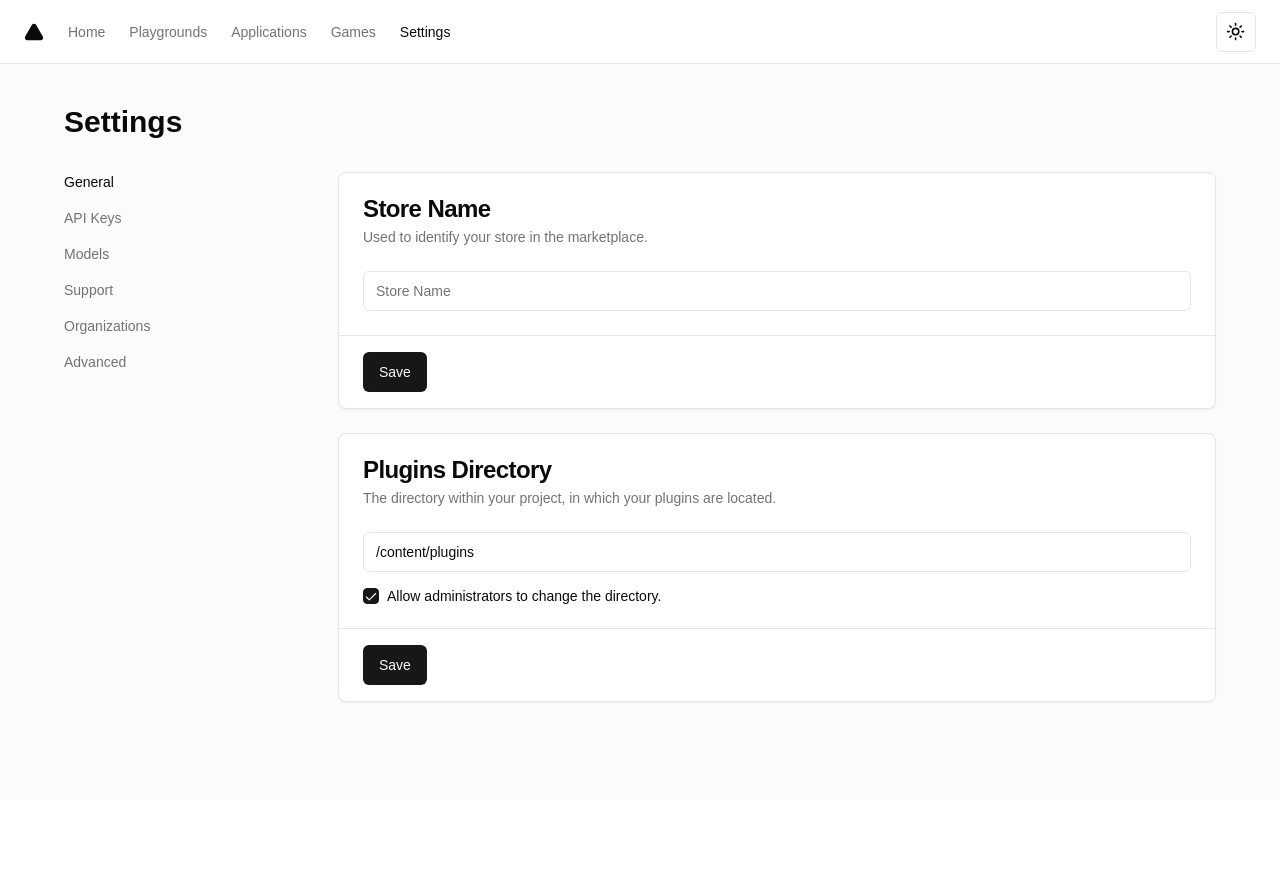
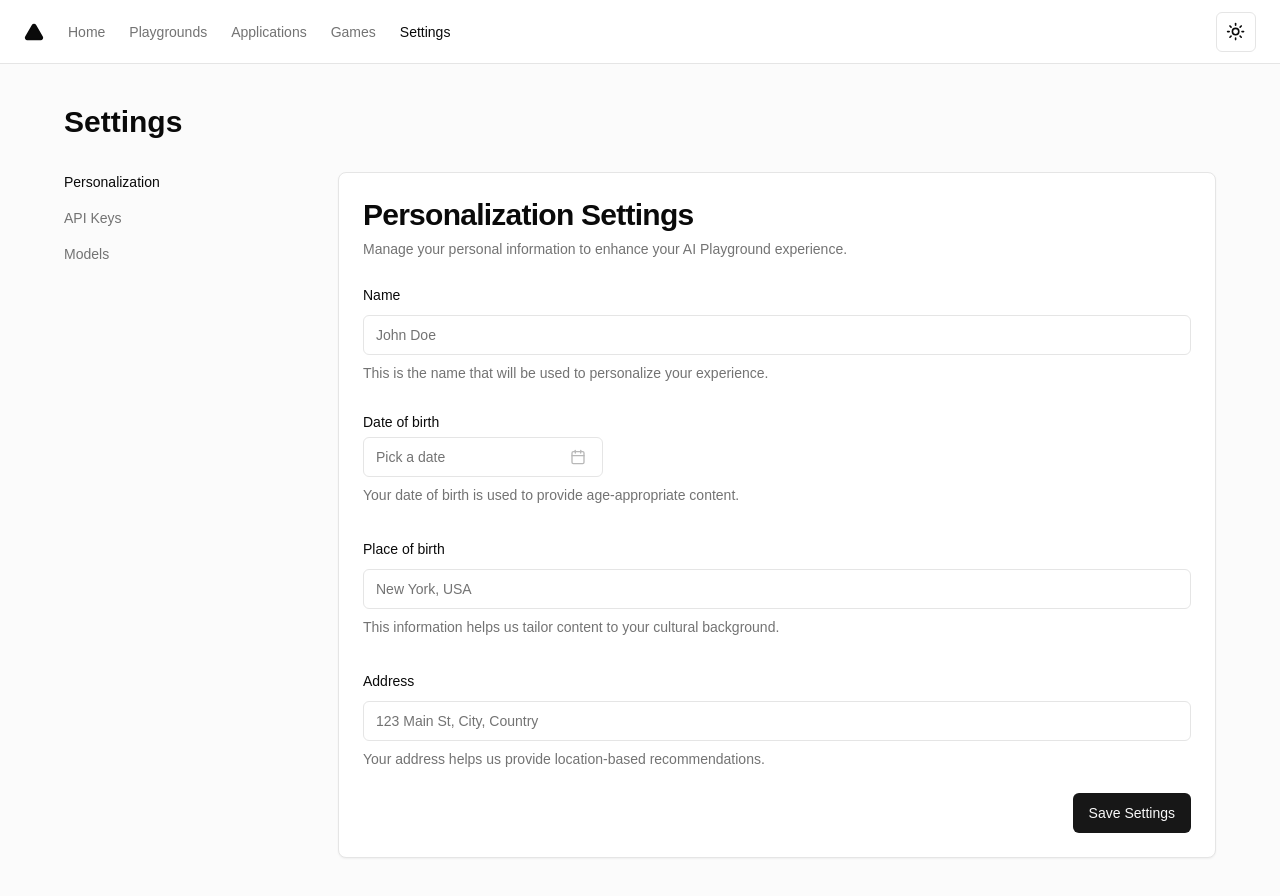
Before and after one commit to nnance/definitive-ai-playground, a Next.js app: page /settings in a window 1280 px wide. Before the commit the page ends 800 px from the top, so only its background shows below. Built offline with nearby package versions, Linux system fonts and the light colour scheme.

Commit message:
personalization settings page

```diff
--- a/app/settings/apikeys/page.tsx
+++ b/app/settings/apikeys/page.tsx
@@ -47,9 +47,9 @@
   return (
     <Card x-chunk="dashboard-04-chunk-1">
       <CardHeader>
-        <CardTitle>AI Platform Settings</CardTitle>
+        <CardTitle>Provider Settings</CardTitle>
         <CardDescription>
-          Enter your API keys for each supported AI platform.
+          Enter your API keys for each supported AI provider.
         </CardDescription>
       </CardHeader>
       <form onSubmit={handleSave}>
--- a/app/settings/layout.tsx
+++ b/app/settings/layout.tsx
@@ -12,12 +12,9 @@
   const pathname = usePathname();
 
   const navItems = [
-    { name: "General", href: "/settings" },
+    { name: "Personalization", href: "/settings" },
     { name: "API Keys", href: "/settings/apikeys" },
     { name: "Models", href: "/settings/models" },
-    { name: "Support", href: "/settings/support" },
-    { name: "Organizations", href: "/settings/organizations" },
-    { name: "Advanced", href: "/settings/advanced" },
   ];
 
   return (
--- a/app/settings/models/page.tsx
+++ b/app/settings/models/page.tsx
@@ -219,7 +219,7 @@
       <form onSubmit={form.handleSubmit(onSubmit)} className="space-y-6">
         <Card>
           <CardHeader>
-            <CardTitle>AI Settings</CardTitle>
+            <CardTitle>AI Model Settings</CardTitle>
             <CardDescription>
               Configure AI providers and models for different use cases.
             </CardDescription>
--- a/app/settings/page.tsx
+++ b/app/settings/page.tsx
@@ -1,6 +1,30 @@
 "use client";
 
+import { useEffect } from "react";
+import { useForm } from "react-hook-form";
+import { zodResolver } from "@hookform/resolvers/zod";
+import * as z from "zod";
+import { format } from "date-fns";
+import { Calendar as CalendarIcon } from "lucide-react";
+import { cn } from "@/lib/utils";
 import { Button } from "@/components/ui/button";
+import { Input } from "@/components/ui/input";
+import { Calendar } from "@/components/ui/calendar";
+import {
+  Form,
+  FormControl,
+  FormDescription,
+  FormField,
+  FormItem,
+  FormLabel,
+  FormMessage,
+} from "@/components/ui/form";
+import {
+  Popover,
+  PopoverContent,
+  PopoverTrigger,
+} from "@/components/ui/popover";
+import { toast } from "@/hooks/use-toast";
 import {
   Card,
   CardContent,
@@ -9,54 +33,185 @@
   CardHeader,
   CardTitle,
 } from "@/components/ui/card";
-import { Checkbox } from "@/components/ui/checkbox";
-import { Input } from "@/components/ui/input";
 
-export default function Settings() {
+const formSchema = z.object({
+  name: z.string().min(2, {
+    message: "Name must be at least 2 characters.",
+  }),
+  birthDate: z.date({
+    required_error: "A date of birth is required.",
+  }),
+  birthPlace: z.string().min(2, {
+    message: "Birth place must be at least 2 characters.",
+  }),
+  address: z.string().min(5, {
+    message: "Address must be at least 5 characters.",
+  }),
+});
+
+type FormValues = z.infer<typeof formSchema>;
+
+const STORAGE_KEY = "userSettings";
+
+export default function SettingsForm() {
+  const form = useForm<FormValues>({
+    resolver: zodResolver(formSchema),
+    defaultValues: {
+      name: "",
+      birthPlace: "",
+      address: "",
+    },
+  });
+
+  useEffect(() => {
+    const storedSettings = localStorage.getItem(STORAGE_KEY);
+    if (storedSettings) {
+      const parsedSettings = JSON.parse(storedSettings);
+      if (parsedSettings.birthDate) {
+        parsedSettings.birthDate = new Date(parsedSettings.birthDate);
+      }
+      form.reset(parsedSettings);
+    }
+  }, [form]);
+
+  function onSubmit(values: FormValues) {
+    const settingsToStore = {
+      ...values,
+      birthDate: values.birthDate.toISOString(),
+    };
+    localStorage.setItem(STORAGE_KEY, JSON.stringify(settingsToStore));
+    console.log(values);
+    toast({
+      title: "Settings updated",
+      description: "Your personal information has been saved.",
+    });
+  }
+
   return (
-    <div className="grid gap-6">
     <Card x-chunk="dashboard-04-chunk-1">
       <CardHeader>
-          <CardTitle>Store Name</CardTitle>
+        <CardTitle className="text-3xl font-bold">
+          Personalization Settings
+        </CardTitle>
         <CardDescription>
-            Used to identify your store in the marketplace.
+          Manage your personal information to enhance your AI Playground
+          experience.
         </CardDescription>
       </CardHeader>
       <CardContent>
-          <form>
-            <Input placeholder="Store Name" />
+        <Form {...form}>
+          <form onSubmit={form.handleSubmit(onSubmit)} className="space-y-8">
+            <FormField
+              control={form.control}
+              name="name"
+              render={({ field }) => (
+                <FormItem>
+                  <FormLabel>Name</FormLabel>
+                  <FormControl>
+                    <Input placeholder="John Doe" {...field} />
+                  </FormControl>
+                  <FormDescription>
+                    This is the name that will be used to personalize your
+                    experience.
+                  </FormDescription>
+                  <FormMessage />
+                </FormItem>
+              )}
+            />
+            <FormField
+              control={form.control}
+              name="birthDate"
+              render={({ field }) => (
+                <FormItem className="flex flex-col">
+                  <FormLabel>Date of birth</FormLabel>
+                  <Popover>
+                    <PopoverTrigger asChild>
+                      <FormControl>
+                        <Button
+                          variant={"outline"}
+                          className={cn(
+                            "w-[240px] pl-3 text-left font-normal",
+                            !field.value && "text-muted-foreground"
+                          )}
+                        >
+                          {field.value ? (
+                            format(field.value, "PPP")
+                          ) : (
+                            <span>Pick a date</span>
+                          )}
+                          <CalendarIcon className="ml-auto h-4 w-4 opacity-50" />
+                        </Button>
+                      </FormControl>
+                    </PopoverTrigger>
+                    <PopoverContent className="w-auto p-0" align="start">
+                      <Calendar
+                        mode="single"
+                        selected={field.value}
+                        onSelect={field.onChange}
+                        disabled={(date) =>
+                          date > new Date() || date < new Date("1900-01-01")
+                        }
+                        initialFocus
+                      />
+                    </PopoverContent>
+                  </Popover>
+                  <FormDescription>
+                    Your date of birth is used to provide age-appropriate
+                    content.
+                  </FormDescription>
+                  <FormMessage />
+                </FormItem>
+              )}
+            />
+            <FormField
+              control={form.control}
+              name="birthPlace"
+              render={({ field }) => (
+                <FormItem>
+                  <FormLabel>Place of birth</FormLabel>
+                  <FormControl>
+                    <Input placeholder="New York, USA" {...field} />
+                  </FormControl>
+                  <FormDescription>
+                    This information helps us tailor content to your cultural
+                    background.
+                  </FormDescription>
+                  <FormMessage />
+                </FormItem>
+              )}
+            />
+            <FormField
+              control={form.control}
+              name="address"
+              render={({ field }) => (
+                <FormItem>
+                  <FormLabel>Address</FormLabel>
+                  <FormControl>
+                    <Input
+                      placeholder="123 Main St, City, Country"
+                      {...field}
+                    />
+                  </FormControl>
+                  <FormDescription>
+                    Your address helps us provide location-based
+                    recommendations.
+                  </FormDescription>
+                  <FormMessage />
+                </FormItem>
+              )}
+            />
           </form>
+        </Form>
       </CardContent>
-        <CardFooter className="border-t px-6 py-4">
-          <Button>Save</Button>
+      <CardFooter>
+        <Button
+          type="submit"
+          onClick={form.handleSubmit(onSubmit)}
+          className="ml-auto"
+        >
+          Save Settings
+        </Button>
       </CardFooter>
     </Card>
-      <Card x-chunk="dashboard-04-chunk-2">
-        <CardHeader>
-          <CardTitle>Plugins Directory</CardTitle>
-          <CardDescription>
-            The directory within your project, in which your plugins are
-            located.
-          </CardDescription>
-        </CardHeader>
-        <CardContent>
-          <form className="flex flex-col gap-4">
-            <Input placeholder="Project Name" defaultValue="/content/plugins" />
-            <div className="flex items-center space-x-2">
-              <Checkbox id="include" defaultChecked />
-              <label
-                htmlFor="include"
-                className="text-sm font-medium leading-none peer-disabled:cursor-not-allowed peer-disabled:opacity-70"
-              >
-                Allow administrators to change the directory.
-              </label>
-            </div>
-          </form>
-        </CardContent>
-        <CardFooter className="border-t px-6 py-4">
-          <Button>Save</Button>
-        </CardFooter>
-      </Card>
-    </div>
   );
 }
--- /dev/null
+++ b/components/ui/calendar.tsx
@@ -0,0 +1,66 @@
+"use client"
+
+import * as React from "react"
+import { ChevronLeft, ChevronRight } from "lucide-react"
+import { DayPicker } from "react-day-picker"
+
+import { cn } from "@/lib/utils"
+import { buttonVariants } from "@/components/ui/button"
+
+export type CalendarProps = React.ComponentProps<typeof DayPicker>
+
+function Calendar({
+  className,
+  classNames,
+  showOutsideDays = true,
+  ...props
+}: CalendarProps) {
+  return (
+    <DayPicker
+      showOutsideDays={showOutsideDays}
+      className={cn("p-3", className)}
+      classNames={{
+        months: "flex flex-col sm:flex-row space-y-4 sm:space-x-4 sm:space-y-0",
+        month: "space-y-4",
+        caption: "flex justify-center pt-1 relative items-center",
+        caption_label: "text-sm font-medium",
+        nav: "space-x-1 flex items-center",
+        nav_button: cn(
+          buttonVariants({ variant: "outline" }),
+          "h-7 w-7 bg-transparent p-0 opacity-50 hover:opacity-100"
+        ),
+        nav_button_previous: "absolute left-1",
+        nav_button_next: "absolute right-1",
+        table: "w-full border-collapse space-y-1",
+        head_row: "flex",
+        head_cell:
+          "text-muted-foreground rounded-md w-9 font-normal text-[0.8rem]",
+        row: "flex w-full mt-2",
+        cell: "h-9 w-9 text-center text-sm p-0 relative [&:has([aria-selected].day-range-end)]:rounded-r-md [&:has([aria-selected].day-outside)]:bg-accent/50 [&:has([aria-selected])]:bg-accent first:[&:has([aria-selected])]:rounded-l-md last:[&:has([aria-selected])]:rounded-r-md focus-within:relative focus-within:z-20",
+        day: cn(
+          buttonVariants({ variant: "ghost" }),
+          "h-9 w-9 p-0 font-normal aria-selected:opacity-100"
+        ),
+        day_range_end: "day-range-end",
+        day_selected:
+          "bg-primary text-primary-foreground hover:bg-primary hover:text-primary-foreground focus:bg-primary focus:text-primary-foreground",
+        day_today: "bg-accent text-accent-foreground",
+        day_outside:
+          "day-outside text-muted-foreground opacity-50 aria-selected:bg-accent/50 aria-selected:text-muted-foreground aria-selected:opacity-30",
+        day_disabled: "text-muted-foreground opacity-50",
+        day_range_middle:
+          "aria-selected:bg-accent aria-selected:text-accent-foreground",
+        day_hidden: "invisible",
+        ...classNames,
+      }}
+      components={{
+        IconLeft: ({ ...props }) => <ChevronLeft className="h-4 w-4" />,
+        IconRight: ({ ...props }) => <ChevronRight className="h-4 w-4" />,
+      }}
+      {...props}
+    />
+  )
+}
+Calendar.displayName = "Calendar"
+
+export { Calendar }
--- /dev/null
+++ b/components/ui/popover.tsx
@@ -0,0 +1,31 @@
+"use client"
+
+import * as React from "react"
+import * as PopoverPrimitive from "@radix-ui/react-popover"
+
+import { cn } from "@/lib/utils"
+
+const Popover = PopoverPrimitive.Root
+
+const PopoverTrigger = PopoverPrimitive.Trigger
+
+const PopoverContent = React.forwardRef<
+  React.ElementRef<typeof PopoverPrimitive.Content>,
+  React.ComponentPropsWithoutRef<typeof PopoverPrimitive.Content>
+>(({ className, align = "center", sideOffset = 4, ...props }, ref) => (
+  <PopoverPrimitive.Portal>
+    <PopoverPrimitive.Content
+      ref={ref}
+      align={align}
+      sideOffset={sideOffset}
+      className={cn(
+        "z-50 w-72 rounded-md border bg-popover p-4 text-popover-foreground shadow-md outline-none data-[state=open]:animate-in data-[state=closed]:animate-out data-[state=closed]:fade-out-0 data-[state=open]:fade-in-0 data-[state=closed]:zoom-out-95 data-[state=open]:zoom-in-95 data-[side=bottom]:slide-in-from-top-2 data-[side=left]:slide-in-from-right-2 data-[side=right]:slide-in-from-left-2 data-[side=top]:slide-in-from-bottom-2",
+        className
+      )}
+      {...props}
+    />
+  </PopoverPrimitive.Portal>
+))
+PopoverContent.displayName = PopoverPrimitive.Content.displayName
+
+export { Popover, PopoverTrigger, PopoverContent }
--- a/package.json
+++ b/package.json
@@ -14,15 +14,18 @@
     "@radix-ui/react-dialog": "^1.1.1",
     "@radix-ui/react-dropdown-menu": "^2.1.1",
     "@radix-ui/react-label": "^2.1.0",
+    "@radix-ui/react-popover": "^1.1.1",
     "@radix-ui/react-select": "^2.1.1",
     "@radix-ui/react-slot": "^1.1.0",
     "@radix-ui/react-toast": "^1.2.1",
     "class-variance-authority": "^0.7.0",
     "clsx": "^2.1.1",
+    "date-fns": "^3.6.0",
     "lucide-react": "^0.446.0",
     "next": "14.2.13",
     "next-themes": "^0.3.0",
     "react": "^18",
+    "react-day-picker": "^8.10.1",
     "react-dom": "^18",
     "react-hook-form": "^7.53.0",
     "sonner": "^1.5.0",
```
Also changed, not shown: 1 other file (tests, documents, lock files or other folders). Lines whose indentation alone changed are shown as unchanged.
